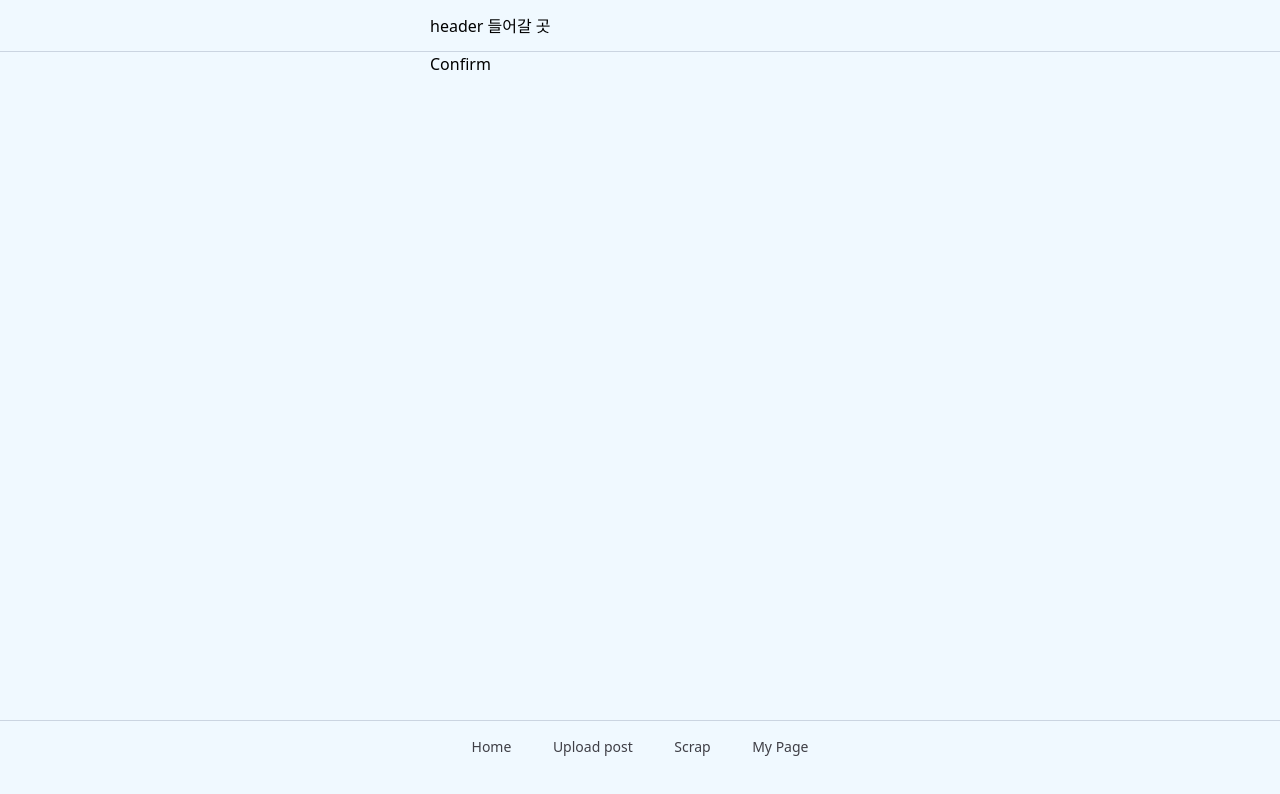
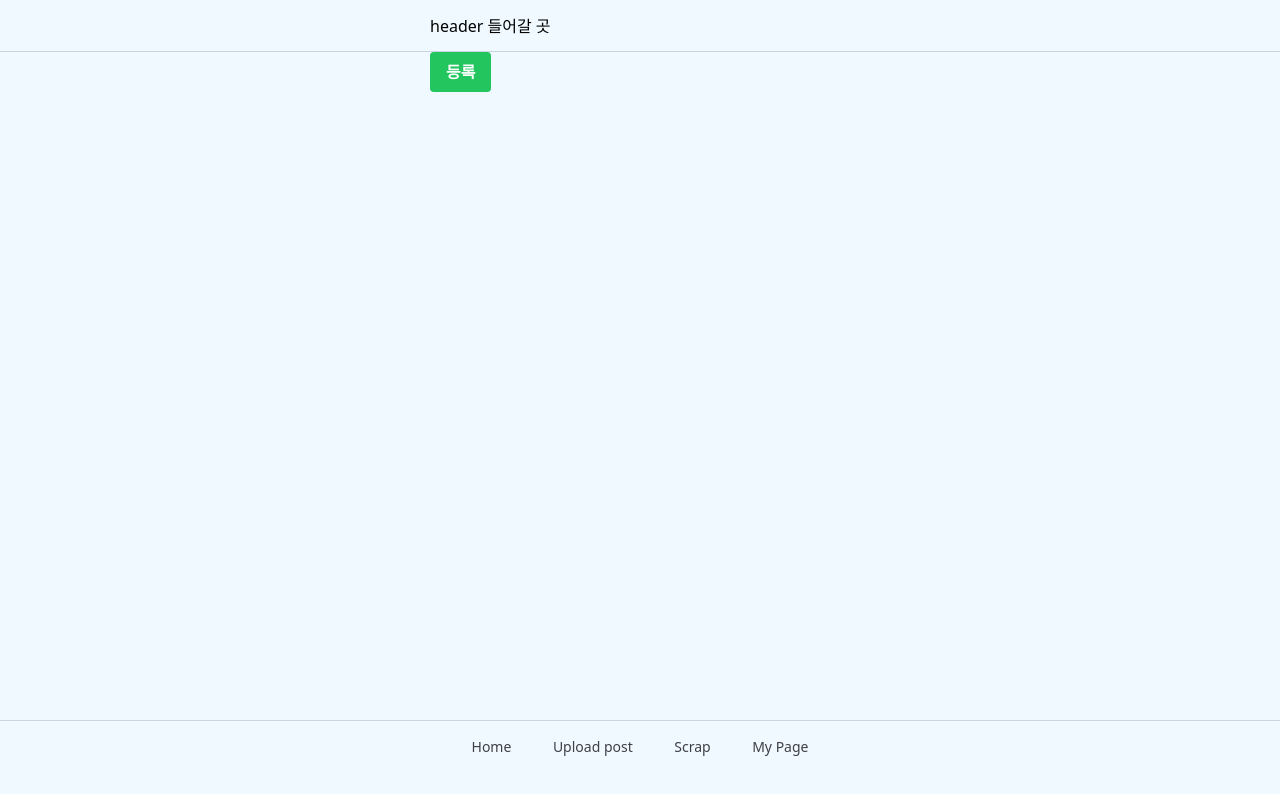
Before and after one commit to HowDoIProject/FE, a React (Create React App) app: page /confirm in a window 1280 px wide. Shown: the top 794 px of the page. Built offline with nearby package versions, Linux system fonts and the light colour scheme.

Commit message:
회원가입 완료 페이지 추가

```diff
--- a/src/pages/SignupPages/Confirm.js
+++ b/src/pages/SignupPages/Confirm.js
@@ -1,7 +1,57 @@
-import React from 'react';
+import React, { useState, useContext } from 'react';
+import axios from 'axios';
 
-function Confirm() {
-    return <div>Confirm</div>;
+// 데이터를 전달하기 위한 context 생성
+const RegistrationContext = React.createContext();
+
+// 등록 및 확인 페이지 컴포넌트
+function RegistrationConfirmationPage() {
+    const [isRegistered, setRegistered] = useState(false);
+
+    const handleSubmit = async e => {
+        e.preventDefault();
+
+        // API 엔드포인트로 데이터 전송
+        try {
+            await axios.post('API 엔드포인트 주소');
+
+            // 등록 성공 시 상태 업데이트
+            setRegistered(true);
+        } catch (error) {
+            console.error(error);
+        }
+    };
+
+    return (
+        <RegistrationContext.Provider value={{ isRegistered, setRegistered }}>
+            <div>
+                {!isRegistered ? (
+                    <form onSubmit={handleSubmit}>
+                        <button
+                            type="submit"
+                            className="bg-green-500 hover:bg-green-700 text-white font-bold py-2 px-4 rounded"
+                        >
+                            등록
+                        </button>
+                    </form>
+                ) : (
+                    <div>
+                        <h1>등록 완료!</h1>
+                        <span>등록되었습니다!</span>
+                        <svg
+                            className="h-6 w-6 text-green-500"
+                            xmlns="http://www.w3.org/2000/svg"
+                            fill="none"
+                            viewBox="0 0 24 24"
+                            stroke="currentColor"
+                        >
+                            <path strokeLinecap="round" strokeLinejoin="round" strokeWidth={2} d="M5 13l4 4L19 7" />
+                        </svg>
+                    </div>
+                )}
+            </div>
+        </RegistrationContext.Provider>
+    );
 }
 
-export default Confirm;
+export default RegistrationConfirmationPage;
--- a/src/styles/app.css
+++ b/src/styles/app.css
@@ -671,6 +671,9 @@ video {
 .h-screen {
   height: 100vh;
 }
+.h-6 {
+  height: 1.5rem;
+}
 .max-h-full {
   max-height: 100%;
 }
@@ -727,6 +730,9 @@ video {
 }
 .w-full {
   width: 100%;
+}
+.w-6 {
+  width: 1.5rem;
 }
 .min-w-\[360px\] {
   min-width: 360px;
@@ -882,6 +888,10 @@ video {
   --tw-bg-opacity: 1;
   background-color: rgb(255 255 255 / var(--tw-bg-opacity));
 }
+.bg-green-500 {
+  --tw-bg-opacity: 1;
+  background-color: rgb(34 197 94 / var(--tw-bg-opacity));
+}
 .object-cover {
   object-fit: cover;
 }
@@ -1018,6 +1028,10 @@ video {
   --tw-text-opacity: 1;
   color: rgb(63 63 70 / var(--tw-text-opacity));
 }
+.text-green-500 {
+  --tw-text-opacity: 1;
+  color: rgb(34 197 94 / var(--tw-text-opacity));
+}
 .no-underline {
   text-decoration-line: none;
 }
@@ -1055,6 +1069,10 @@ video {
   --tw-bg-opacity: 1;
   background-color: rgb(55 65 81 / var(--tw-bg-opacity));
 }
+.hover\:bg-green-700:hover {
+  --tw-bg-opacity: 1;
+  background-color: rgb(21 128 61 / var(--tw-bg-opacity));
+}
 .focus\:outline-none:focus {
   outline: 2px solid transparent;
   outline-offset: 2px;
```
